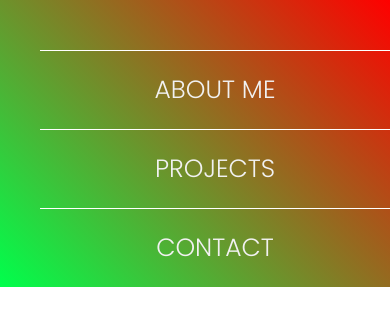
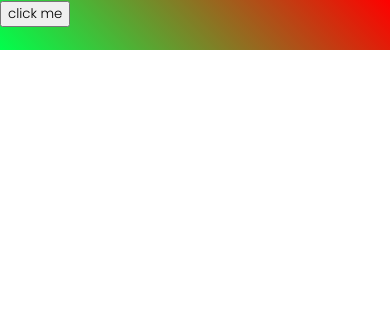
Before and after one commit to Christian55diaz/sum1say-ReacT, a React (Create React App) app: page / in a window 390 px wide. Shown: the top 326 px of the page. Built offline with nearby package versions, Linux system fonts and the light colour scheme.

Commit message:
adding responsive navbar

```diff
--- a/src/components/navbar/navbar.js
+++ b/src/components/navbar/navbar.js
@@ -2,13 +2,22 @@
     import './navbar.css'
 
     export default function navbar() {
+        const [toggleMenu, setToggleMenu] = useState(false)
+        const toggleNav = () => {
+            // !reverses my false use state
+            setToggleMenu(!toggleMenu)
+        }
+
       return (
         <nav>
-            <ul className='list'>
-            <li className='items'>About Me</li>
-            <li className='items'>Projects</li>
-            <li className='items'>Contact</li>
-            </ul>
+            {toggleMenu && (
+                <ul className='list'>
+                <li className='items'>About Me</li>
+                <li className='items'>Projects</li>
+                <li className='items'>Contact</li>
+                </ul>
+            )}
+            <button className='btn'>click me</button>
         </nav>
       )
     }
```
